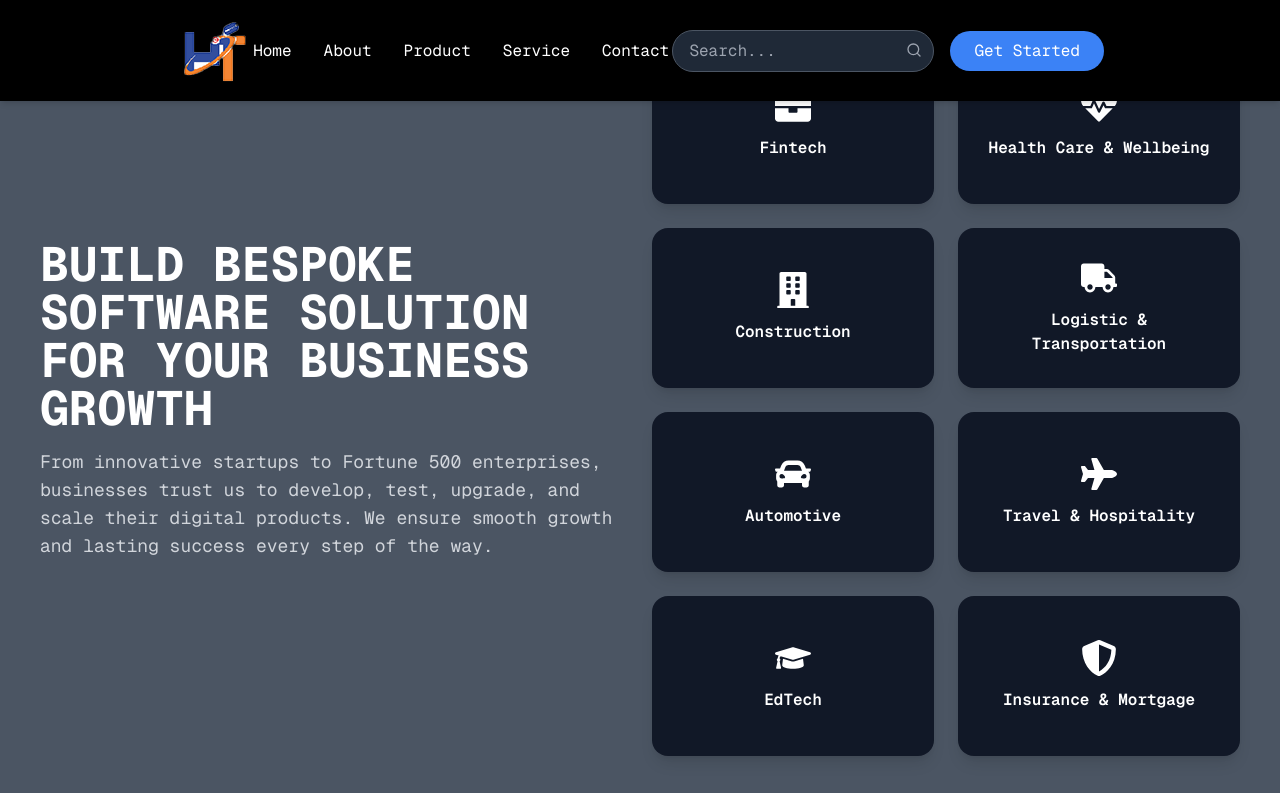
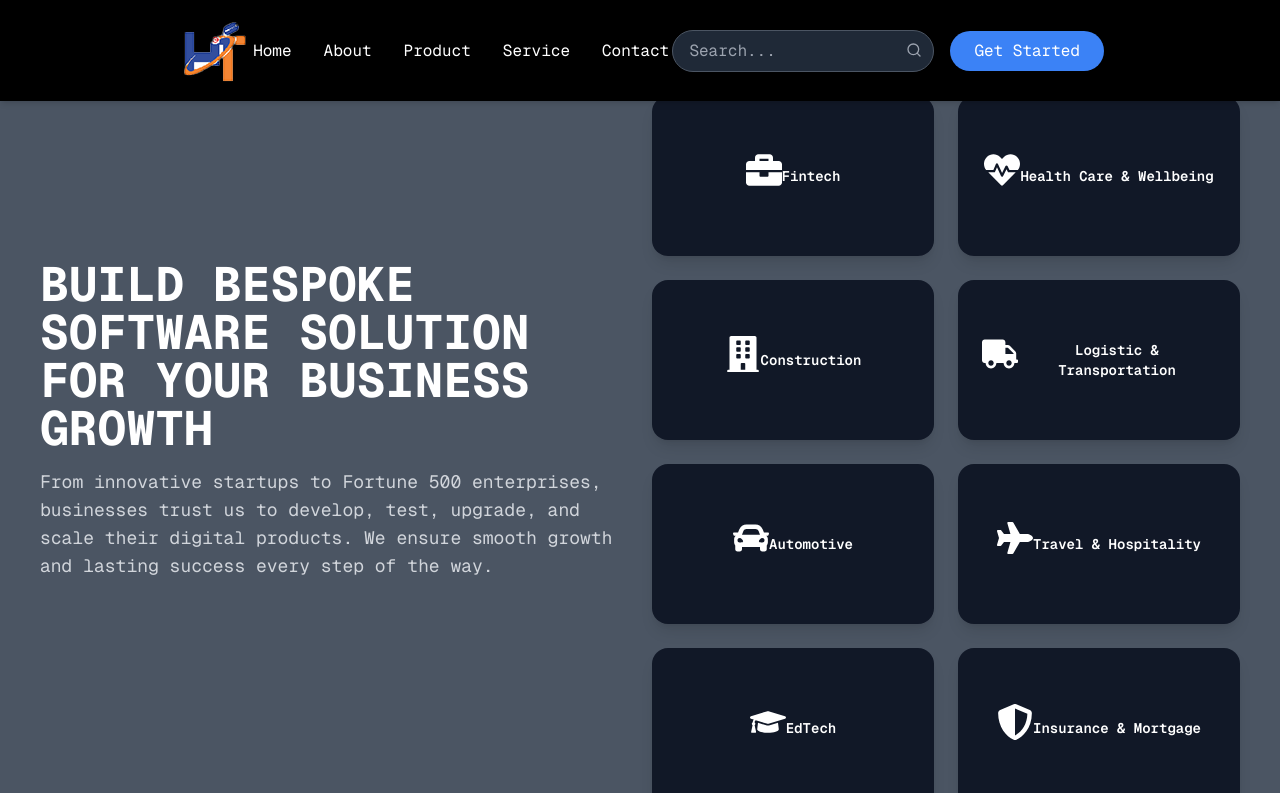
Before and after one commit to herob59/codevalley, a Next.js app: page / in a window 1280 px wide. Shown: the top 793 px of the page. Built offline with nearby package versions, Linux system fonts and the light colour scheme.

Commit message:
build the md screen

```diff
--- a/src/components/HeroSection.tsx
+++ b/src/components/HeroSection.tsx
@@ -33,14 +33,14 @@ import {
           </div>
 
           {/* Grid Cards (Spanning Remaining Two Columns) */}
-          <div className="col-span-2 grid grid-cols-2 gap-6">
+          <div className="col-span-2 grid md:grid-cols-2 mt-24 sm:mt-16 py-8  gap-6">
             {industries.map((industry, index) => (
               <div
                 key={index}
-                className="flex flex-col items-center justify-center bg-gray-900 text-white p-6 rounded-2xl shadow-lg transition-transform transform hover:scale-105 hover:shadow-2xl cursor-pointer w-full h-40"
+                className="flex flex-col md:flex-row items-center justify-center bg-gray-900 text-white p-6 rounded-2xl shadow-lg transition-transform transform hover:scale-105 hover:shadow-2xl cursor-pointer w-full h-40"
               >
                 <div className="text-4xl mb-3">{industry.icon}</div>
-                <h2 className="text-md font-semibold text-center">{industry.title}</h2>
+                <h2 className="text-md text-sm font-semibold text-center">{industry.title}</h2>
               </div>
             ))}
           </div>
```
